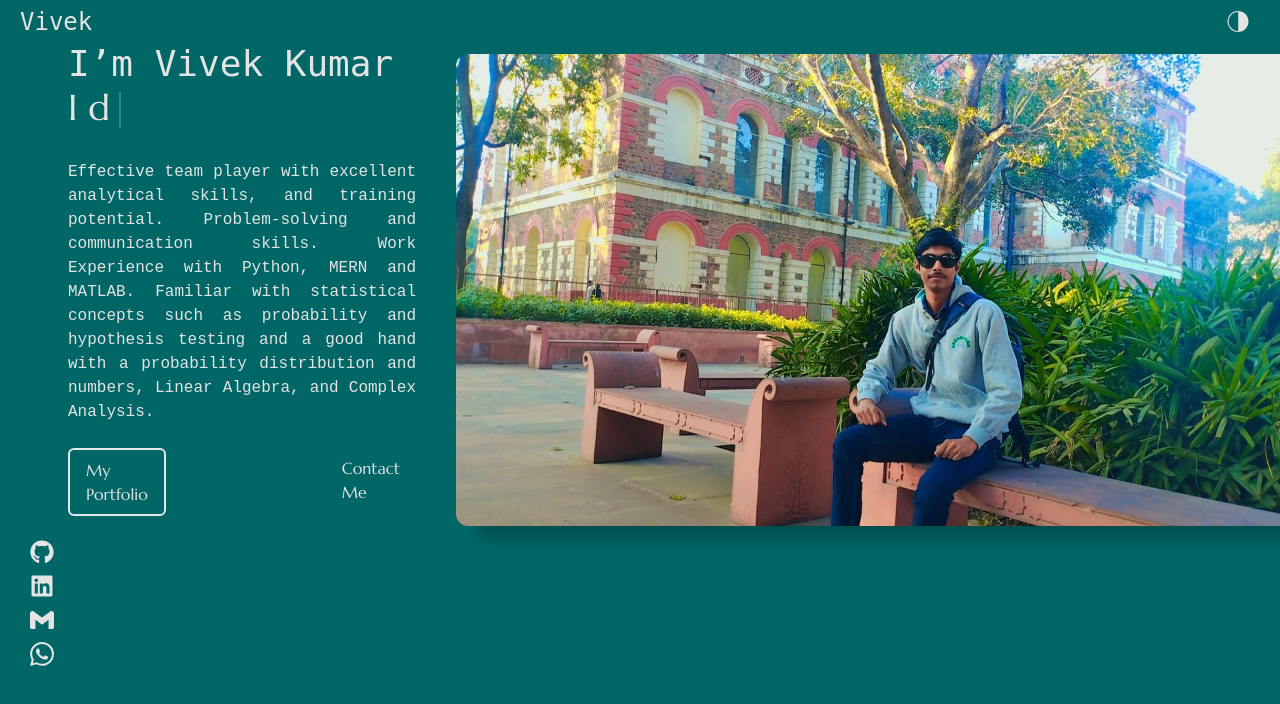
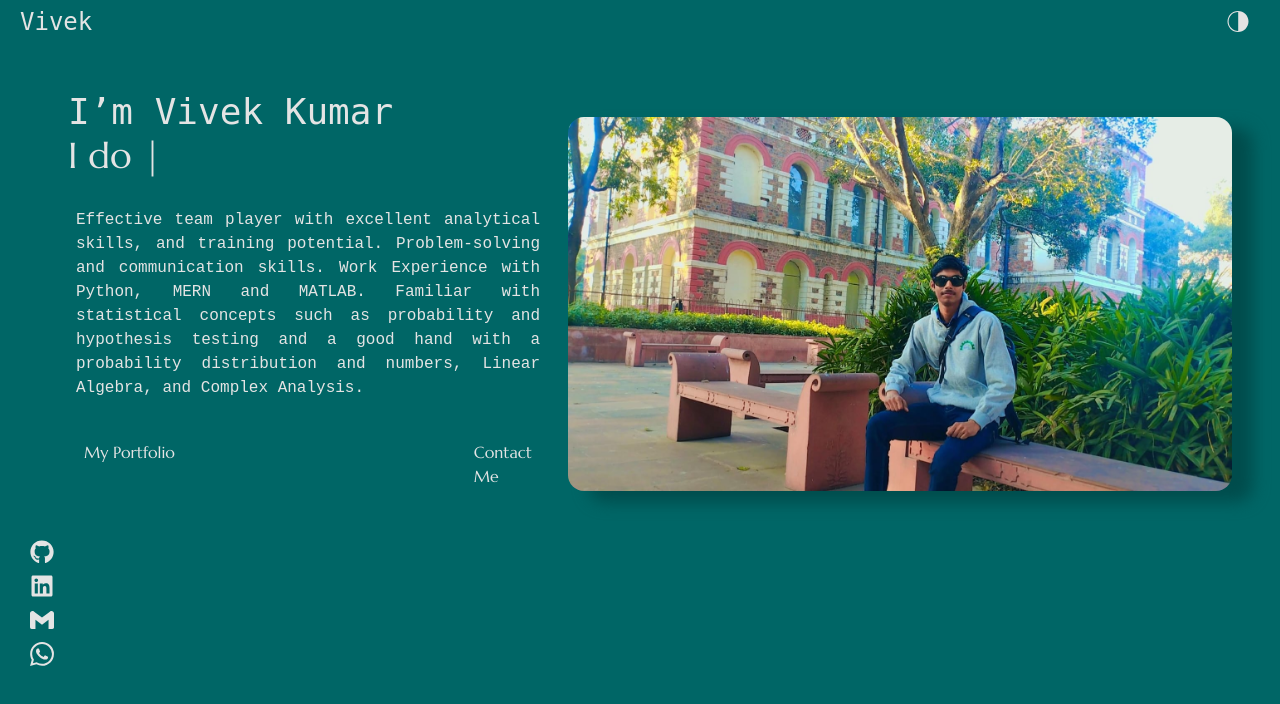
Before and after one commit to Vivekumar08/Portfolio, a React (Create React App) app: page / in a window 1280 px wide. Shown: the top 704 px of the page. Built offline with nearby package versions, Linux system fonts and the light colour scheme; a web font is replaced by a local one.

Commit message:
minor changes

```diff
--- a/package.json
+++ b/package.json
@@ -12,6 +12,7 @@
     "bootstrap": "^5.2.3",
     "emailjs-com": "^3.2.0",
     "eslint": "^8.30.0",
+    "framer-motion": "^8.2.4",
     "gh-pages": "^4.0.0",
     "react": "^18.2.0",
     "react-bootstrap": "^2.7.0",
--- a/src/App.js
+++ b/src/App.js
@@ -13,12 +13,13 @@ function App() {
   return (
     <HelmetProvider context={helmetContext}>
       <Router>
-        <Socialicons />
         <Navigation />
         <Routes>
           <Route element={<Home />} path="/" exact />
           <Route element={<NotFound />} path="*" />
         </Routes >
+        <Socialicons />
+
       </Router>
     </HelmetProvider>
   );
--- a/src/Components/Navigation.jsx
+++ b/src/Components/Navigation.jsx
@@ -4,7 +4,7 @@ import { Link } from "react-router-dom";
 
 function Navigation() {
   return (
-    <nav className="bg-transparent flex w-full justify-between items-center px-5 ">
+    <nav className="bg-transparent  flex w-full justify-between items-center px-5 ">
       <div>
         <span className="text-[24px]">
           <Link to="/">Vivek </Link>
--- a/src/Components/SocialLinks.jsx
+++ b/src/Components/SocialLinks.jsx
@@ -14,7 +14,7 @@ import { socialprofils } from "../Pages/Content";
 export const Socialicons = (params) => {
   return (
     <div className="stick_follow_icon flex  ">
-      <ul className="list-none">
+      <ul className="list-none flex flex-row md:flex-col">
         {socialprofils.twitter && (
           <li>
             <a href={socialprofils.twitter}>
--- a/src/Pages/Home/Home.jsx
+++ b/src/Pages/Home/Home.jsx
@@ -4,15 +4,26 @@ import Typewriter from "typewriter-effect";
 import { introdata, meta } from "../Content";
 import { Link } from "react-router-dom";
 import path from "../../assets/image/image.jpeg";
+import { motion } from "framer-motion";
 
 function Home() {
+  const boxVariant = {
+    visible: { opacity: 1, scale: 1, transition: { duration: 0.2 } },
+    hidden: { opacity: 0, scale: 0 },
+  };
+
   return (
-    <div>
+    <motion.div initial="initial" animate="animate">
       <Helmet>
         <title> {meta.title}</title>
         <meta name="description" content={meta.description} />
       </Helmet>
-      <div className="flex items-center h-fit align-middle mx-12 justify-around">
+      <motion.div
+        variants={boxVariant}
+        initial="hidden"
+        animate="visible"
+        className="flex md:flex-row w-full md:w-auto md:mx-12 flex-col-reverse gap-5 md:gap-0 items-center md:my-12 align-middle "
+      >
         <div className="flex justify-center mx-5  text-justify">
           <div className="justify-items-center  text-justify ">
             <div className="intro  text-justify">
@@ -32,7 +43,7 @@ function Home() {
                   }}
                 />
               </h1>
-              <p className="mb-2 font-Chivo mt-4 pt-4  w-auto">
+              <p className="mb-2 font-Chivo mt-4 pt-4 p-2 w-[480px]">
                 Effective team player with excellent analytical skills, and
                 training potential. Problem-solving and communication skills.
                 Work Experience with Python, MERN and MATLAB. Familiar with
@@ -41,34 +52,36 @@ function Home() {
                 Linear Algebra, and Complex Analysis.
               </p>
               <div className="flex justify-start gap-40 pb-5 mt-2 pt-4  font-marcellus ">
-                <Link
-                  to="/portfolio"
-                  className="port_btn   p-2 px-4 rounded-md"
-                >
-                  <div id="button_p" className=" ">
+                <Link to="/portfolio" className="w-full   p-2 px-4 rounded-md">
+                  {/* <div id="button_p" className=" "> */}
                   My Portfolio
-                  </div>
+                  {/* </div> */}
                 </Link>
                 <Link to="/contact" className="p-2  px-4 rounded-md">
-                  <div id="button_h" className="">
+                  {/* <div id="button_h" className=""> */}
                   Contact Me
-                  </div>
+                  {/* </div> */}
                 </Link>
               </div>
             </div>
           </div>
         </div>
+        <motion.div
+          initial={{ scale: 0, opacity: 0 }}
+          animate={{ rotate: [0, 360], scale: 1, opacity: 1 }}
+          transition={{ duration: 0.6, ease: "easeInOut" }}
+        >
           <img
             src={path}
             style={{
               filter: "drop-shadow(21px 11px 8px #004C4C)",
             }}
+            className="rounded-2xl p-2 md:p-0 w-full h-full md:h-auto md:w-full "
             alt="founder"
-          className="rounded-xl   md:h-full md:w-[840px] ml-5"
           />
-      </div>
-      <div className="blob"></div>
-    </div>
+        </motion.div>
+      </motion.div>
+    </motion.div>
   );
 }
 
```
Also changed, not shown: 1 other file (tests, documents, lock files or other folders). Lines whose indentation alone changed are shown as unchanged.
